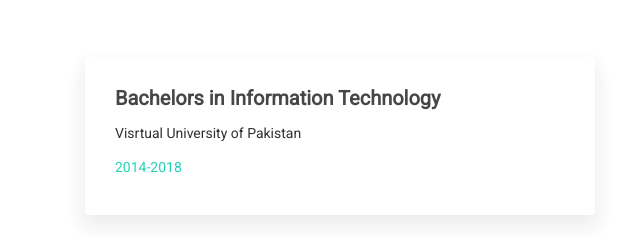
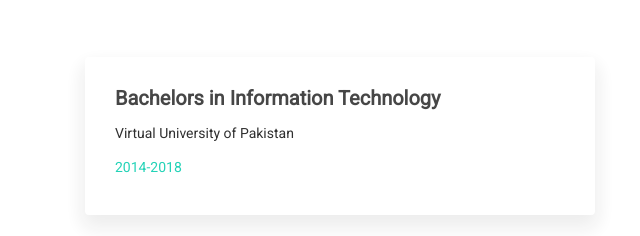
Before and after one commit to ansarnawaz/ansarnawaz.me, a plain HTML site: page cv/Ansar/home-one-w.html in a window 1280 px wide. Shown: the part 2274-2510 px from the top of the page, 0-640 px from the left. Drawn offline with Linux system fonts and the light colour scheme; some packages are replaced by stand-ins of ours.

Commit message:
spell check

```diff
--- a/cv/Ansar/home-one-w.html
+++ b/cv/Ansar/home-one-w.html
@@ -340,7 +340,7 @@
                                     <!-- Education Institutes-->
                                     <div class="mh-education-item dark-bg wow fadeInUp" data-wow-duration="0.8s" data-wow-delay="0.3s">
                                         <h4>Bachelors in Information Technology</h4>
-										<h7><a href="#">Visrtual University of Pakistan</a></h7>
+										<h7><a href="#">Virtual University of Pakistan</a></h7>
                                         <div class="mh-eduyear">2014-2018</div>
 
                                     </div>
```
Also changed, not shown: cv/Ansar/home-one.html (+1 -1 lines).
